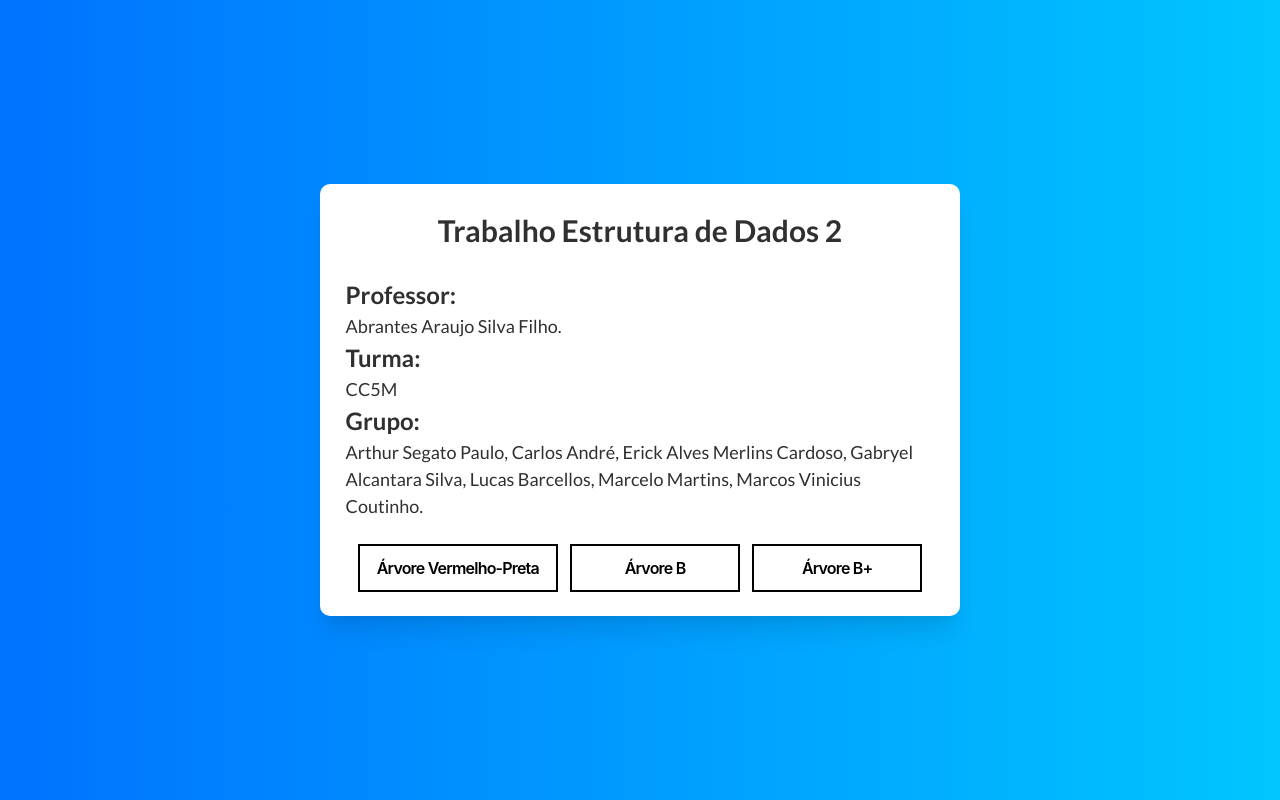
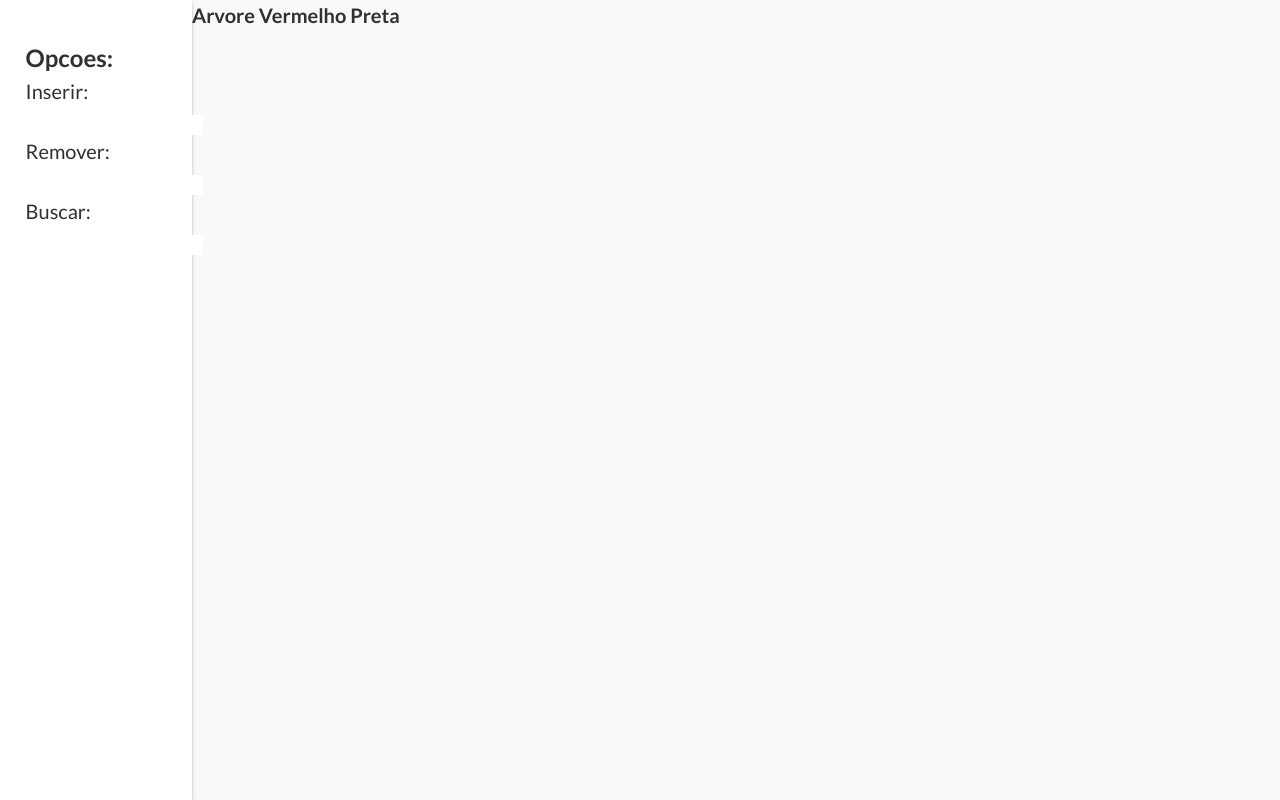
Before and after one commit to ArthurSegato/Trabalho-Estrutura2, a plain HTML site: page index.html in a window 1280 px wide. Drawn offline with Linux system fonts and the light colour scheme.

Commit message:
tela das arvores

```diff
--- a/assets/styles/home.css
+++ b/assets/styles/home.css
@@ -1,3 +1,6 @@
+/*
+*	DESIGN DA TELA INICIAL
+*/
 .home {
 	display: flex;
 	justify-content: center;
--- a/assets/styles/main.css
+++ b/assets/styles/main.css
@@ -1,3 +1,7 @@
+/*
+*	DESIGN MESTRE (USADO POR TODAS AS TELAS)
+*/
+/*	Resets	*/
 * {
 	padding: 0;
 	margin: 0;
@@ -5,6 +9,7 @@
 	line-height: 1.5;
 }
 
+/*	Utilitarios	*/
 html {
 	width: 100%;
 	height: 100%;
@@ -14,9 +19,10 @@ html {
 }
 
 .hidden-element {
-	display: none;
+	display: none!important;
 }
 
+/*	Animacoes	*/
 .scale-in-center {
 	-webkit-animation: scale-in-center 0.5s cubic-bezier(0.250, 0.460, 0.450, 0.940) both;
 	animation: scale-in-center 0.5s cubic-bezier(0.250, 0.460, 0.450, 0.940) both;
--- a/assets/styles/trees.css
+++ b/assets/styles/trees.css
@@ -0,0 +1,31 @@
+/*
+*	DESIGN DA TELA DAS ARVORES
+*/
+.trees {
+    display: flex;
+    flex-direction: row;
+    width: 100%;
+    height: 100vh;
+}
+
+.sidebar {
+    height: 100%;
+    width: 15vw;
+    z-index: 1;
+    box-shadow: rgba(50, 50, 93, 0.25) 0px 2px 5px -1px, rgba(0, 0, 0, 0.3) 0px 1px 3px -1px;
+    padding: 5vh 2vw 5vh 2vw;
+    box-sizing: border-box;
+    display: flex;
+    flex-direction: column;
+}
+
+.sidebar__title {
+    font-size: 1.2rem;
+}
+
+.canvas__container {
+    height: 100%;
+    width: 100%;
+    flex: 1;
+    background-color: #F9F9F9;
+}
--- a/index.html
+++ b/index.html
@@ -1,17 +1,24 @@
 <!DOCTYPE html>
 <html lang="en">
+
 <head>
+	<!-- Metadados -->
 	<meta charset="UTF-8">
 	<meta http-equiv="X-UA-Compatible" content="IE=edge">
 	<meta name="viewport" content="width=device-width, initial-scale=1.0">
+	<title>Trabalho</title>
+	<!-- CSS -->
 	<link rel="stylesheet" href="assets/styles/main.css">
 	<link rel="stylesheet" href="assets/styles/home.css">
+	<link rel="stylesheet" href="assets/styles/trees.css">
+	<!-- Fontes -->
 	<link rel="preconnect" href="https://fonts.googleapis.com">
 	<link rel="preconnect" href="https://fonts.gstatic.com" crossorigin>
 	<link href="https://fonts.googleapis.com/css2?family=Lato:wght@400;700&display=swap" rel="stylesheet">
-	<title>Trabalho</title>
 </head>
+
 <body>
+	<!-- Tela Inicial -->
 	<section id="home" class="home hidden-element">
 		<div class="home__container scale-in-center">
 			<h1 class="home__title">Trabalho Estrutura de Dados 2</h1>
@@ -21,7 +28,8 @@
 				<h2 class="description__subtitle">Turma:</h2>
 				<p class="description_text">CC5M</p>
 				<h2 class="description__subtitle">Grupo:</h2>
-				<p class="description_text">Arthur Segato Paulo, Carlos André, Erick Alves Merlins Cardoso, Gabryel Alcantara Silva, Lucas Barcellos, Marcelo Martins, Marcos Vinicius Coutinho.</p>
+				<p class="description_text">Arthur Segato Paulo, Carlos André, Erick Alves Merlins Cardoso, Gabryel
+					Alcantara Silva, Lucas Barcellos, Marcelo Martins, Marcos Vinicius Coutinho.</p>
 			</div>
 			<div class="home__buttons">
 				<a href="#" id="button-redblack" class="button">Árvore Vermelho-Preta</a>
@@ -30,15 +38,32 @@
 			</div>
 		</div>
 	</section>
+	<!-- Tela das arvores -->
 	<section id="trees" class="trees">
-			<header>
+		<div id="sidebar" class="sidebar">
+			<h3 class="sidebar__title">Opcoes:</h3>
+			<div>
+				<label for="tree-insert">Inserir:</label>
+				<input type="number" name="tree-insert" id="tree-insert">
+			</div>
+			<div>
+				<label for="tree-remove">Remover:</label>
+				<input type="number" name="tree-remove" id="tree-remove">
+			</div>
+			<div>
+				<label for="tree-search">Buscar:</label>
+				<input type="number" name="tree-search" id="tree-search">
+			</div>
+		</div>
+		<div id="canvas__container" class="canvas__container">
+			<h4 id="canvas__title" class="canvas__title">Arvore Vermelho Preta</h4>
+			<canvas id="canvas" class="canvas">
 
-			</header>
-			<main>
-
-			</main>
+			</canvas>
+		</div>
 	</section>
-	</main>
+	<!-- Scripts -->
 	<script src="assets/scripts/main.js"></script>
 </body>
+
 </html>
```
